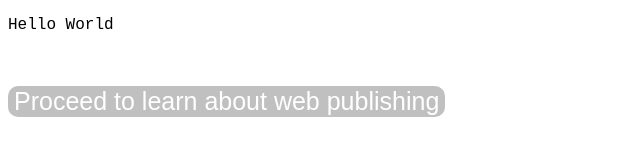
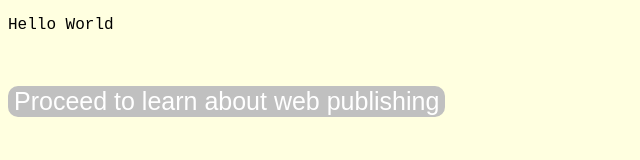
Before and after one commit to AryanSrivastava0301/Name, a plain HTML site: page index.html in a window 1280 px wide. Shown: the whole page, without its empty margins (0-640 px from the left). Drawn offline with Linux system fonts and the light colour scheme.

Commit message:
auto publish 1651995732284

```diff
--- a/index.html
+++ b/index.html
@@ -12,7 +12,7 @@
     <!--custom css-->
     <link rel="stylesheet" href="css/style.css">
 </head>
-<body >
+<body bgcolor="lightyellow">
 <div id="app">
     <p style="font-family: courier new;">Hello World</p>
     <br><br>
```
